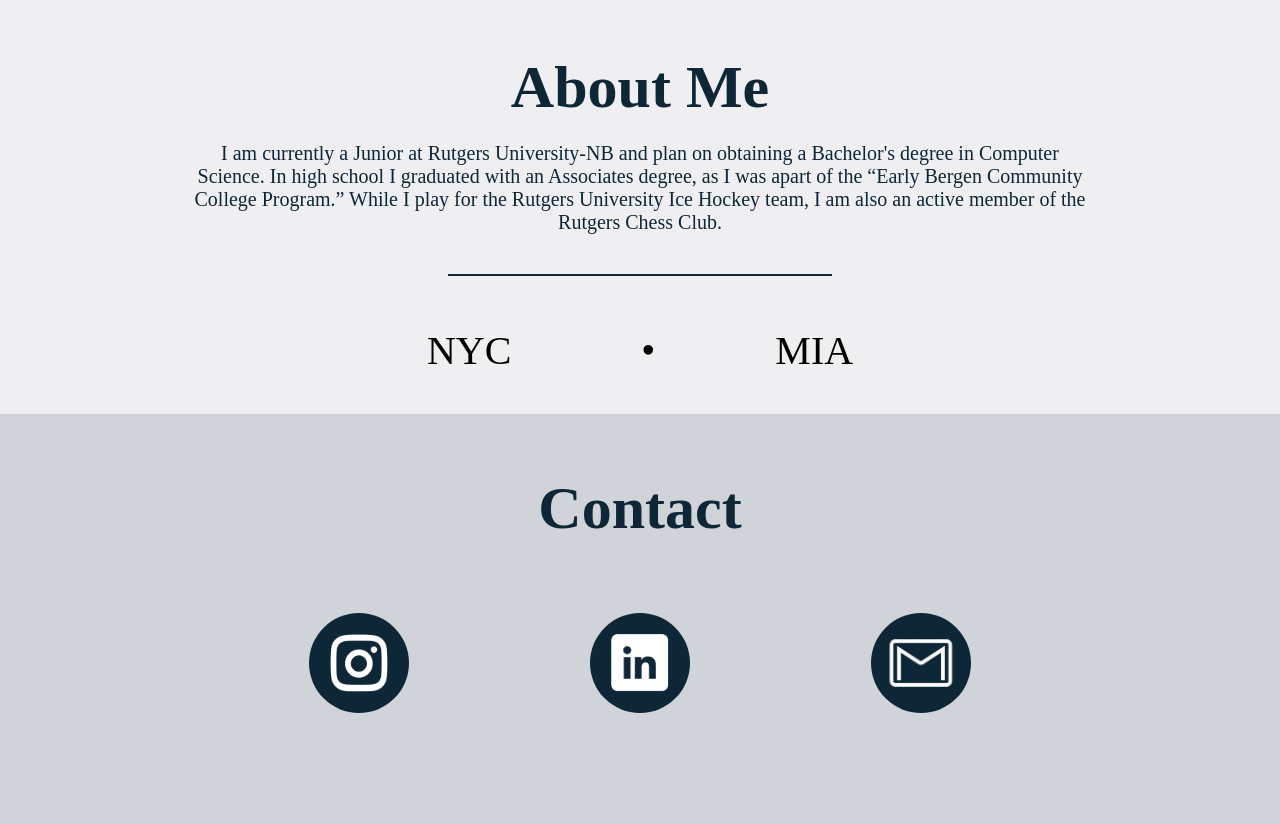
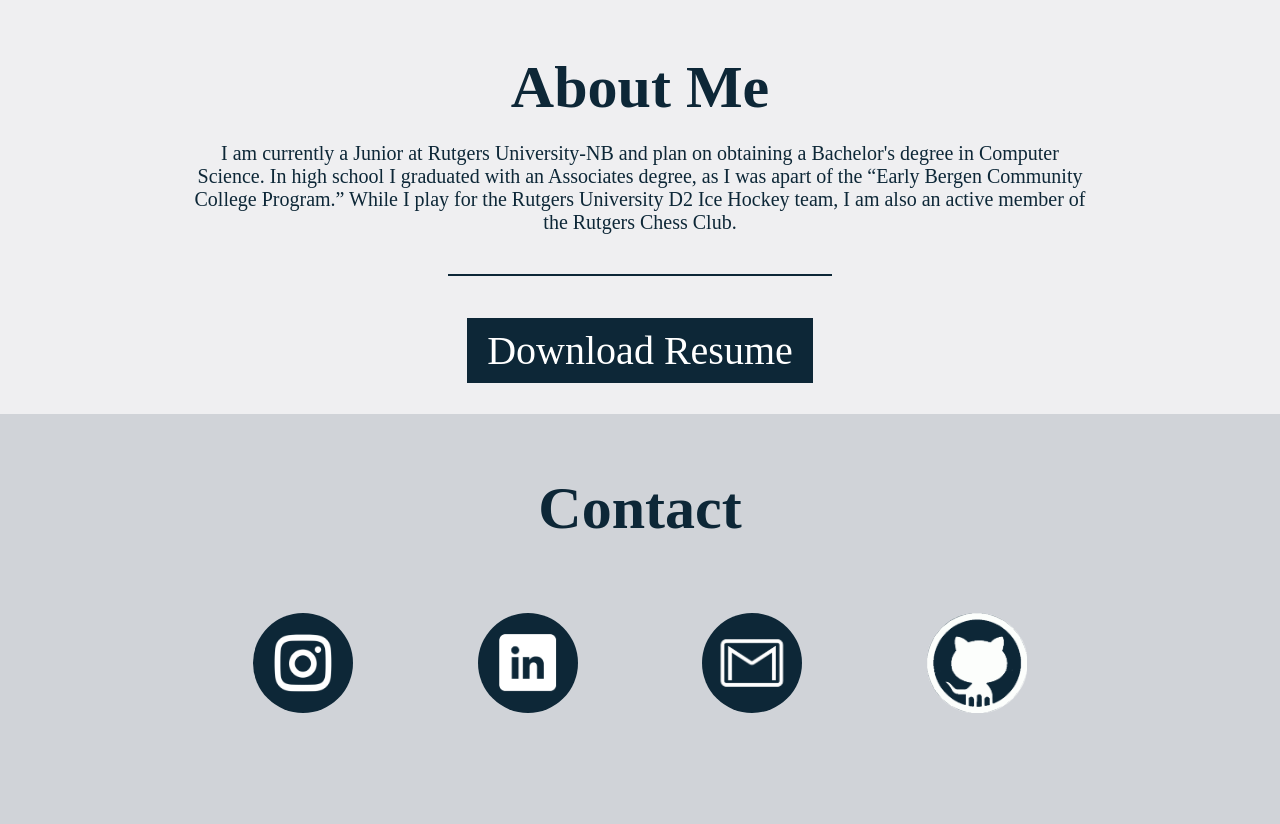
Before and after one commit to fairlawn70/websiteproject, a Flask app: page / in a window 1280 px wide. Shown: the part 961-1785 px from the top of the page. Run offline with Flask 2, Linux system fonts and the light colour scheme; some web fonts are replaced.

Commit message:
finished thigns

```diff
--- a/static/styles/home.css
+++ b/static/styles/home.css
@@ -106,3 +106,21 @@ img {
     color: #0d2737;
     font-size: 60px;
 }
+
+.download-button a:link {
+    text-decoration: none;
+    background-color: #0d2737;
+    padding: 10px 20px 10px 20px;
+    color: white;
+}
+.download-button a:visited {
+    text-decoration: none;
+    color: white;
+}.download-button a:hover {
+    text-decoration: none;
+    color: white;
+}
+.download-button a:active {
+    text-decoration: none;
+    color: white;
+}
--- a/templates/base.html
+++ b/templates/base.html
@@ -12,10 +12,10 @@
 <div class="header">
     <ul class="tabs">
     <li class="tab" onclick="window.location.href='{{ url_for( 'views.home' ) }}';" id="home"> <span class="tab-title">HOME</span></li>
-    <li class="tab" onclick="window.location.href='{{ url_for( 'views.academic' ) }}';" id="academic-accomplishments"> <span class="tab-title">ACADEMIC</span></li>
-    <li class="tab" onclick="window.location.href='{{ url_for( 'views.athletic' ) }}';" id="athletic-accolades"> <span class="tab-title">ATHLETIC</span></li>
+<!--    <li class="tab" onclick="window.location.href='{{ url_for( 'views.academic' ) }}';" id="academic-accomplishments"> <span class="tab-title">ACADEMIC</span></li>-->
+<!--    <li class="tab" onclick="window.location.href='{{ url_for( 'views.athletic' ) }}';" id="athletic-accolades"> <span class="tab-title">ATHLETIC</span></li>-->
 <!--    <li class="tab" onclick="window.location.href='{{ url_for( 'views.mybook' ) }}';" id="my-book"> <span class="tab-title">MY BOOK</span></li>-->
-    <li class="tab" onclick="window.location.href='{{ url_for( 'views.artphoto' ) }}';" id="Art"> <span class="tab-title">ART/PHOTOGRAPHY</span></li>
+<!--    <li class="tab" onclick="window.location.href='{{ url_for( 'views.artphoto' ) }}';" id="Art"> <span class="tab-title">ART/PHOTOGRAPHY</span></li>-->
 </ul>
 </div>
 
--- a/templates/home.html
+++ b/templates/home.html
@@ -14,17 +14,19 @@
                <h1>Natenzon</h1>
           </div>
           <div class="portrait-container">
-               <img class="portrait" src="{{ url_for('static', filename='assets/squarecrop.png') }}">
+               <img class="portrait" src="{{ url_for('static', filename='assets/better_portrait.png') }}">
           </div>
 
      </div>
      <div class="aboutme">
           <h2> About Me
           </h2>
-          <p>I am currently a Junior at Rutgers University-NB and plan on obtaining a Bachelor's degree in Computer Science. In high school I graduated with an Associates degree, as I was apart of the “Early Bergen Community College Program.” While I play for the Rutgers University Ice Hockey team, I am also an active member of the Rutgers Chess Club.</p>
+          <p>I am currently a Junior at Rutgers University-NB and plan on obtaining a Bachelor's degree in Computer Science. In high school I graduated with an Associates degree, as I was apart of the “Early Bergen Community College Program.” While I play for the Rutgers University D2 Ice Hockey team, I am also an active member of the Rutgers Chess Club.</p>
           <hr/>
           <h3>
-               NYC &nbsp; &nbsp; &nbsp; &nbsp; &nbsp; &nbsp; •&nbsp; &nbsp; &nbsp; &nbsp; &nbsp; &nbsp; MIA
+               <div class="download-button" >
+                    <a href="{{url_for('views.download_file')}}"> Download Resume</a>
+               </div>
           </h3>
      </div>
      <div class="gray">
@@ -36,8 +38,11 @@
                <div class="socialcircle" style="cursor:pointer;" onClick="window.open('https://www.linkedin.com/in/michael-natenzon-37114b1b7/','_newtab');">
                     <img class="icon" src="{{ url_for('static', filename='assets/linkedin.png') }}">
                </div>
-               <div class="socialcircle" style="cursor:pointer;" onclick="location.href='mnatenzon2002@gmail.com';">
+               <div class="socialcircle" style="cursor:pointer;" onclick="location.href='mailto:mnatenzon2002@gmail.com';">
                     <img class="icon" src="{{ url_for('static', filename='assets/gmail.png') }}">
+               </div>
+               <div class="socialcircle" style="cursor:pointer;" onclick="location.href='https://github.com/fairlawn70';">
+                    <img class="icon" src="{{ url_for('static', filename='assets/github.png') }}">
                </div>
           </div>
 
--- a/views.py
+++ b/views.py
@@ -1,4 +1,4 @@
-from flask import Blueprint, render_template, url_for, redirect, request
+from flask import Blueprint, render_template, url_for, redirect, request, send_file
 
 views = Blueprint(__name__, "views")
 
@@ -41,3 +41,8 @@ def mybook():
 @views.route("/contact")
 def contact():
     return render_template("contact.html")
+
+@views.route("/download")
+def download_file():
+    p = "Michael_Natenzon_Resume.pdf"
+    return send_file(p, as_attachment=True)
```
Also changed, not shown: static/assets/better_portrait.png (added), static/assets/github.png (added), 1 other file.
